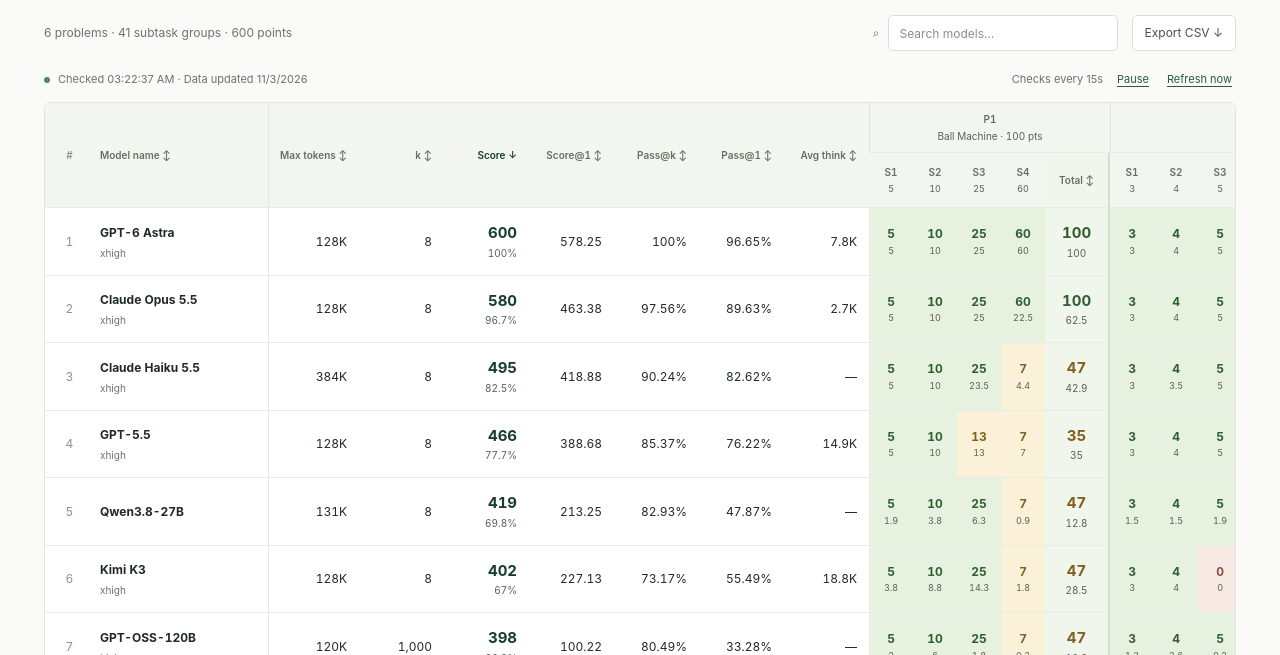
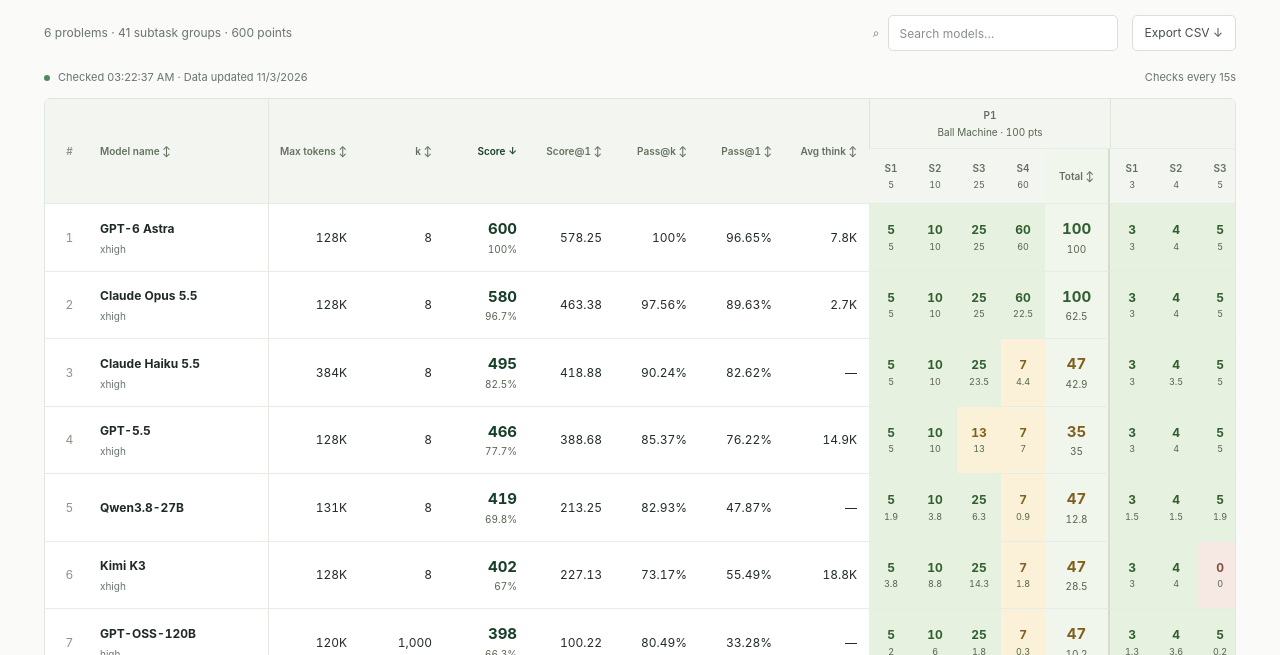
Before and after one commit to horizon-llm/IOI2026, a plain HTML site: page leaderboard/index.html in a window 1280 px wide. Shown: the part 145-800 px from the top of the page. Drawn offline with Linux system fonts and the light colour scheme.

Commit message:
Publish leaderboard from 9b23fef17ffc

```diff
--- a/leaderboard/app.js
+++ b/leaderboard/app.js
@@ -3,7 +3,6 @@ import { formatNumber, formatTokens, heatClass, isNumber, rankEntries, safeUrl,
 const $ = selector => document.querySelector(selector);
 const escape = value => String(value ?? '').replace(/[&<>"']/g, character => ({ '&': '&amp;', '<': '&lt;', '>': '&gt;', '"': '&quot;', "'": '&#39;' })[character]);
 let data = null;
-let paused = false;
 let loading = false;
 let lastChecked = null;
 let lastError = false;
@@ -76,20 +75,17 @@ function render() {
 }
 
 function updateStatus() {
-  $('.status-dot').dataset.status = lastError ? 'error' : paused ? 'paused' : 'ready';
+  $('.status-dot').dataset.status = lastError ? 'error' : 'ready';
   const time = lastChecked?.toLocaleTimeString([], { hour: '2-digit', minute: '2-digit', second: '2-digit' });
   const publication = data?.updatedAt ? ` · Data updated ${new Date(data.updatedAt).toLocaleDateString()}` : ' · Published snapshot';
   $('#refresh-status').textContent = lastError
-    ? data ? `Refresh failed · Showing last loaded results (${time})` : 'Unable to load results. Select Refresh now to retry.'
-    : `${paused ? 'Paused' : 'Checked'}${time ? ` ${time}` : ''}${data ? publication : ''}`;
-  $('#pause').textContent = paused ? 'Resume' : 'Pause';
-  $('#pause').setAttribute('aria-pressed', String(paused));
+    ? data ? `Refresh failed · Showing last loaded results (${time})` : 'Unable to load results. Retrying automatically.'
+    : `Checked${time ? ` ${time}` : ''}${data ? publication : ''}`;
 }
 
 async function refresh() {
   if (loading) return;
   loading = true;
-  $('#refresh').disabled = true;
   const controller = new AbortController();
   const timeout = setTimeout(() => controller.abort(), 10000);
   try {
@@ -105,14 +101,13 @@ async function refresh() {
     console.error('Could not load leaderboard data:', error);
     lastError = true;
     if (!data) {
-      $('#empty-state').textContent = 'Results could not be loaded. Check your connection and try again.';
+      $('#empty-state').textContent = 'Results could not be loaded. Check your connection; updates will retry automatically.';
       $('#empty-state').hidden = false;
       $('#result-count').textContent = 'Results unavailable';
     }
   } finally {
     clearTimeout(timeout);
     loading = false;
-    $('#refresh').disabled = false;
     updateStatus();
   }
 }
@@ -147,8 +142,6 @@ $('#leaderboard').addEventListener('click', event => {
 });
 $('#search').addEventListener('input', render);
 $('#close-dialog').addEventListener('click', () => $('#detail-dialog').close());
-$('#pause').addEventListener('click', () => { paused = !paused; updateStatus(); if (!paused) refresh(); });
-$('#refresh').addEventListener('click', refresh);
 $('#export').addEventListener('click', () => {
   const csv = toCsv(data, selectEntries(data.entries, $('#search').value, sortKey, direction));
   const url = URL.createObjectURL(new Blob(['\uFEFF', csv], { type: 'text/csv;charset=utf-8' }));
@@ -158,6 +151,6 @@ $('#export').addEventListener('click', () => {
   link.click();
   setTimeout(() => URL.revokeObjectURL(url), 1000);
 });
-setInterval(() => { if (!paused && !document.hidden) refresh(); }, 15000);
+setInterval(() => { if (!document.hidden) refresh(); }, 15000);
 render();
 refresh();
--- a/leaderboard/index.html
+++ b/leaderboard/index.html
@@ -30,7 +30,7 @@
       </div>
       <div class="refresh-bar">
         <span class="status-dot" aria-hidden="true"></span><span id="refresh-status" role="status">Loading published results…</span>
-        <span class="refresh-controls"><span>Checks every 15s</span><button type="button" class="text-button" id="pause" aria-pressed="false">Pause</button><button type="button" class="text-button" id="refresh">Refresh now</button></span>
+        <span class="refresh-interval">Checks every 15s</span>
       </div>
       <div class="board-shell" tabindex="0" role="region" aria-label="Scores, scroll horizontally for all subtasks">
         <table id="leaderboard"><caption class="sr-only">IOI 2026 scores. Select a model for sources and details. Column buttons change sort order.</caption><thead></thead><tbody></tbody></table>
--- a/leaderboard/styles.css
+++ b/leaderboard/styles.css
@@ -80,8 +80,6 @@ h1 { margin: 0; font-size: 32px; line-height: 1.2; letter-spacing: -.035em; font
 .refresh-bar { display: flex; align-items: center; flex-wrap: wrap; gap: 8px; margin: 0 0 12px; color: var(--muted); font-size: 11px; }
 .status-dot { display: inline-block; flex: 0 0 6px; width: 6px; height: 6px; border-radius: 50%; background: #4c8c5c; }
 .status-dot[data-status="error"], .status-dot.error { background: #b86434; }
-.status-dot[data-status="paused"], .status-dot.paused { background: #a4ada3; }
-.text-button { border: 0; padding: 2px 4px; background: transparent; color: var(--green); font-size: inherit; text-decoration: underline; text-underline-offset: 3px; }
 
 .board-shell { width: 100%; overflow-x: auto; background: white; border: 1px solid var(--line); border-radius: 6px; scrollbar-color: #b7c7b4 #f3f6f0; scrollbar-width: thin; }
 #leaderboard { width: 100%; border-collapse: separate; border-spacing: 0; text-align: right; font-size: 12px; font-variant-numeric: tabular-nums; }
@@ -120,7 +118,7 @@ button.model-name:hover, .model-name button:hover { color: var(--green); text-de
 .badge { display: inline-block; border: 1px solid #dae6d4; background: #f0f6ec; color: #4e6e42; border-radius: 4px; padding: 2px 6px; font-size: 10px; font-weight: 500; white-space: nowrap; }
 .board-caption { margin: 12px 0 0; color: var(--muted); font-size: 11px; }
 .board-caption { display: flex; justify-content: space-between; gap: 8px 20px; flex-wrap: wrap; }
-.refresh-controls { display: inline-flex; align-items: center; gap: 10px; margin-left: auto; }
+.refresh-interval { margin-left: auto; }
 .legend-label { font-weight: 650; letter-spacing: .08em; }
 .detail-summary { display: flex; gap: 30px; padding-bottom: 16px; }
 .detail-summary span { display: block; font-size: 11px; color: var(--muted); }
```
